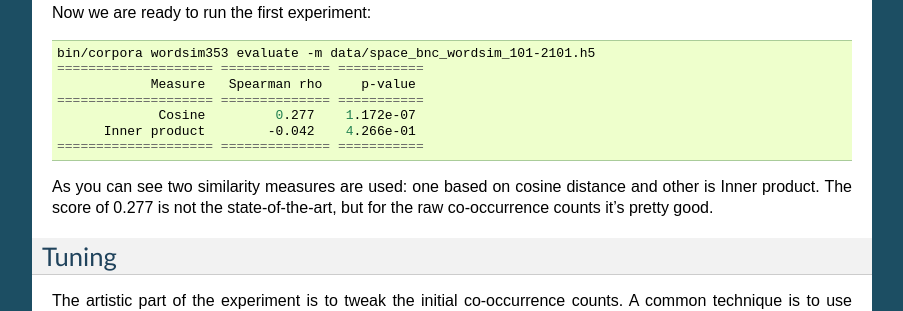
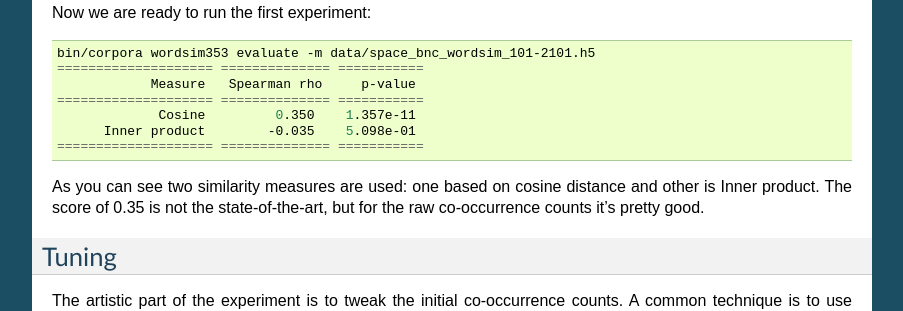
Before and after one commit to dimazest/fowler.corpora, a Sphinx documentation site: the page built from docs/quick_start.rst, in a window 1280 px wide and 900 px high, scrolled down 3041 px. Shown: the part 152-463 px from the top of the window, without its empty margins (198-1101 px from the left). Built offline with Sphinx 7.4.7, drawn with Linux system fonts in a browser that asks for light colours.

Commit message:
Better results

```diff
--- a/docs/quick_start.rst
+++ b/docs/quick_start.rst
@@ -209,11 +209,12 @@ Now we are ready to run the first experiment:
     ==================== ============== ===========
                 Measure   Spearman rho     p-value
     ==================== ============== ===========
-                 Cosine         0.277    1.172e-07
-          Inner product        -0.042    4.266e-01
+                 Cosine         0.350    1.357e-11
+          Inner product        -0.035    5.098e-01
     ==================== ============== ===========
+
 As you can see two similarity measures are used: one based on cosine distance
-and other is Inner product. The score of 0.277 is not the state-of-the-art, but
+and other is Inner product. The score of 0.35 is not the state-of-the-art, but
 for the raw co-occurrence counts it's pretty good.
 
 Tuning
```
